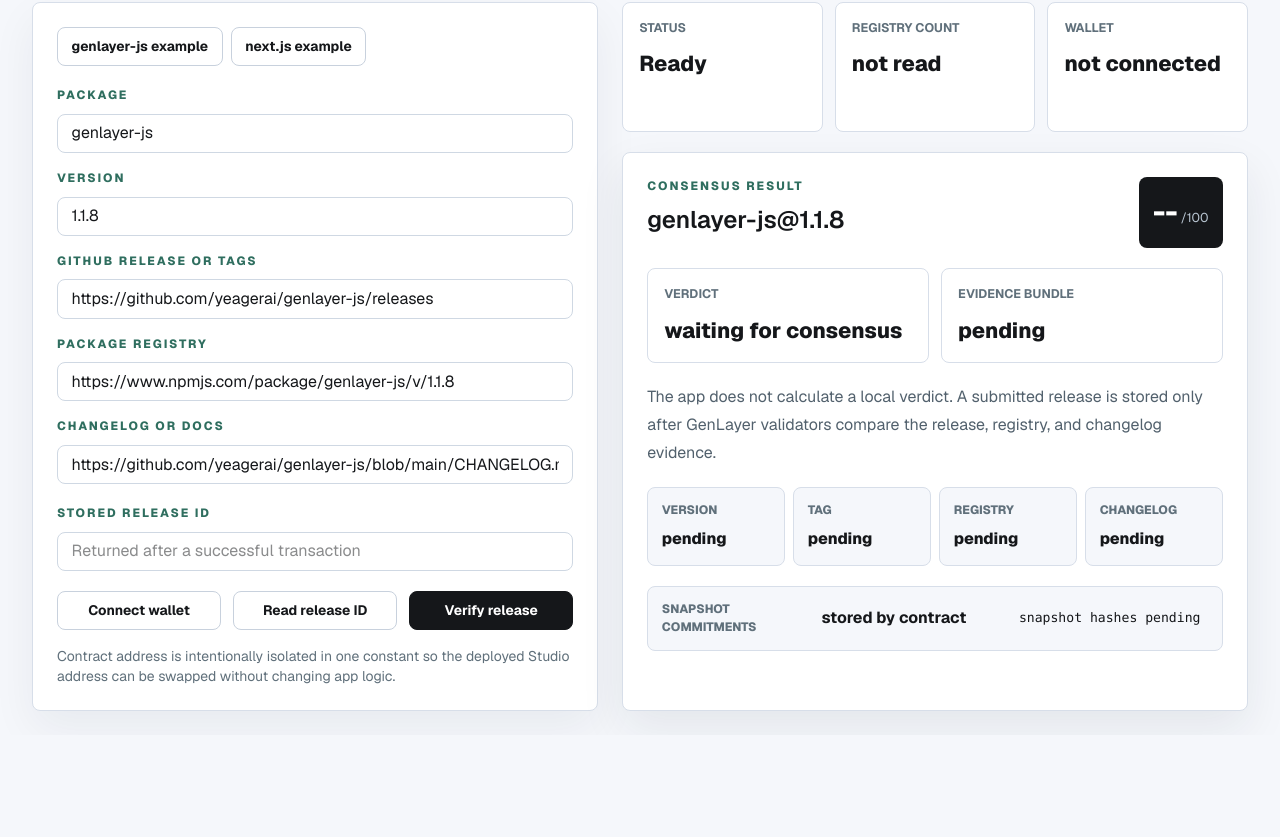
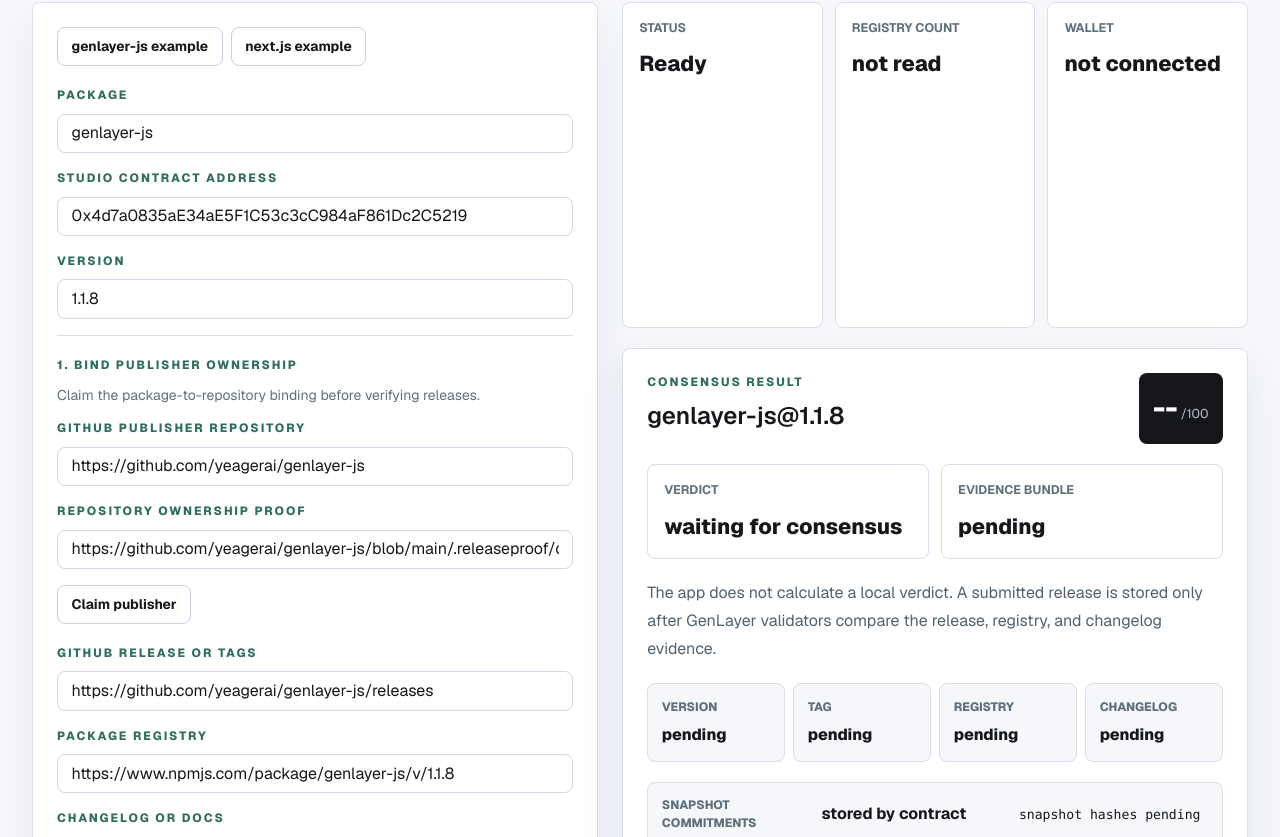
Before and after one commit to klopp78/releaseproof-genlayer, a Next.js app: page / in a window 1280 px wide. Shown: the part 603-1440 px from the top of the page. Before the commit the page ends 1338 px from the top, so only its background shows below. Built offline with nearby package versions, Linux system fonts and the light colour scheme.

Commit message:
Complete publisher claim and exact release readback flow

```diff
--- a/app/page.tsx
+++ b/app/page.tsx
@@ -2,6 +2,7 @@
 
 import { useMemo, useState } from "react";
 import {
+  claimPublisher,
   readRelease,
   readReleaseCount,
   RELEASE_PROOF_CONTRACT_ADDRESS,
@@ -135,6 +136,16 @@ export default function Home() {
   const [githubReleaseUrl, setGithubReleaseUrl] = useState(examples[0].github);
   const [registryUrl, setRegistryUrl] = useState(examples[0].registry);
   const [changelogUrl, setChangelogUrl] = useState(examples[0].changelog);
+  const [githubRepositoryUrl, setGithubRepositoryUrl] = useState(
+    "https://github.com/yeagerai/genlayer-js",
+  );
+  const [ownershipProofUrl, setOwnershipProofUrl] = useState(
+    "https://github.com/yeagerai/genlayer-js/blob/main/.releaseproof/ownership.json",
+  );
+  const [contractAddress, setContractAddress] = useState(
+    RELEASE_PROOF_CONTRACT_ADDRESS,
+  );
+  const [publisherBinding, setPublisherBinding] = useState("");
   const [walletAddress, setWalletAddress] = useState<WalletAddress | null>(
     null,
   );
@@ -190,10 +201,11 @@ export default function Home() {
     try {
       setStatus("reading");
       setMessage("");
-      const count = await readReleaseCount({ walletAddress: account });
+      const count = await readReleaseCount({ walletAddress: account, contractAddress });
       setReleaseCount(String(count));
       const storedRelease = await readRelease(releaseId.trim(), {
         walletAddress: account,
+        contractAddress,
       });
       setRecord(parseRecord(storedRelease));
       setStatus("accepted");
@@ -217,11 +229,35 @@ export default function Home() {
         githubReleaseUrl,
         registryUrl,
         changelogUrl,
+        contractAddress,
       });
       setRecord(parseRecord(result.release));
       setReleaseId(result.releaseId);
       setStatus("accepted");
       setMessage(`Consensus accepted release ID ${result.releaseId}`);
+    } catch (error) {
+      setStatus("error");
+      setMessage(error instanceof Error ? error.message : String(error));
+    }
+  }
+
+  async function submitPublisherClaim() {
+    const account = walletAddress ?? (await connectWallet());
+    if (!account) return;
+    try {
+      setStatus("submitting");
+      setMessage("");
+      const result = await claimPublisher({
+        walletAddress: account,
+        packageName,
+        githubRepositoryUrl,
+        registryUrl,
+        ownershipProofUrl,
+        contractAddress,
+      });
+      setPublisherBinding(String(result.binding));
+      setStatus("accepted");
+      setMessage(`Publisher bound as ${result.publisherIdentity}`);
     } catch (error) {
       setStatus("error");
       setMessage(error instanceof Error ? error.message : String(error));
@@ -235,6 +271,7 @@ export default function Home() {
     setGithubReleaseUrl(example.github);
     setRegistryUrl(example.registry);
     setChangelogUrl(example.changelog);
+    setGithubRepositoryUrl(example.github.replace(/\/(releases|tags).*$/, ""));
   }
 
   return (
@@ -316,6 +353,16 @@ export default function Home() {
             value={packageName}
           />
 
+          <label className="field-label" htmlFor="contract-address">
+            Studio contract address
+          </label>
+          <input
+            className="text-input mb-4 w-full"
+            id="contract-address"
+            onChange={(event) => setContractAddress(event.target.value as `0x${string}`)}
+            value={contractAddress}
+          />
+
           <label className="field-label" htmlFor="version">
             Version
           </label>
@@ -325,6 +372,34 @@ export default function Home() {
             onChange={(event) => setVersion(event.target.value)}
             value={version}
           />
+
+          <div className="mb-5 border-t border-[#d8dde8] pt-5">
+            <span className="field-label">1. Bind publisher ownership</span>
+            <p className="mb-3 text-sm leading-6 text-[#60707b]">
+              Claim the package-to-repository binding before verifying releases.
+            </p>
+            <label className="field-label" htmlFor="github-repository">
+              GitHub publisher repository
+            </label>
+            <input
+              className="text-input mb-4 w-full"
+              id="github-repository"
+              onChange={(event) => setGithubRepositoryUrl(event.target.value)}
+              value={githubRepositoryUrl}
+            />
+            <label className="field-label" htmlFor="ownership-proof">
+              Repository ownership proof
+            </label>
+            <input
+              className="text-input mb-4 w-full"
+              id="ownership-proof"
+              onChange={(event) => setOwnershipProofUrl(event.target.value)}
+              value={ownershipProofUrl}
+            />
+            <button className="action-button" onClick={submitPublisherClaim}>
+              Claim publisher
+            </button>
+          </div>
 
           <label className="field-label" htmlFor="github-release">
             GitHub release or tags
@@ -384,8 +459,8 @@ export default function Home() {
           </div>
 
           <p className="mt-4 text-sm text-[#60707b]">
-            Contract address is intentionally isolated in one constant so the
-            deployed Studio address can be swapped without changing app logic.
+            The publisher claim, release verification, and exact-record readback
+            all use the same configurable Studio contract address.
           </p>
         </div>
 
@@ -467,6 +542,7 @@ export default function Home() {
             </div>
 
             {message ? <p className="mt-4 text-sm text-[#9a3d2f]">{message}</p> : null}
+            {publisherBinding ? <p className="mt-2 break-all text-xs text-[#60707b]">{publisherBinding}</p> : null}
           </div>
         </div>
       </section>
--- a/lib/genlayer.ts
+++ b/lib/genlayer.ts
@@ -3,7 +3,8 @@ import { studionet } from "genlayer-js/chains";
 import { TransactionStatus } from "genlayer-js/types";
 
 export const RELEASE_PROOF_CONTRACT_ADDRESS =
-  "0x0000000000000000000000000000000000000000" as const;
+  (process.env.NEXT_PUBLIC_RELEASE_PROOF_CONTRACT_ADDRESS ??
+    "0x4d7a0835aE34aE5F1C53c3cC984aF861Dc2C5219") as `0x${string}`;
 
 export type WalletAddress = `0x${string}`;
 
@@ -14,6 +15,16 @@ export type ReleaseProofInput = {
   githubReleaseUrl: string;
   registryUrl: string;
   changelogUrl: string;
+  contractAddress?: `0x${string}`;
+};
+
+export type PublisherClaimInput = {
+  walletAddress: WalletAddress;
+  packageName: string;
+  githubRepositoryUrl: string;
+  registryUrl: string;
+  ownershipProofUrl: string;
+  contractAddress?: `0x${string}`;
 };
 
 export type ChainReadOptions = {
@@ -59,6 +70,51 @@ export async function readRelease(
   });
 }
 
+export async function readPublisherBinding(
+  publisherIdentity: string,
+  options: ChainReadOptions = {},
+) {
+  const client = createReleaseProofClient(options.walletAddress);
+  return client.readContract({
+    address: releaseProofAddress(options.contractAddress),
+    functionName: "get_publisher_binding",
+    args: [publisherIdentity],
+    jsonSafeReturn: true,
+    leaderOnly: true,
+  });
+}
+
+export async function claimPublisher({
+  walletAddress,
+  packageName,
+  githubRepositoryUrl,
+  registryUrl,
+  ownershipProofUrl,
+  contractAddress,
+}: PublisherClaimInput) {
+  const client = createReleaseProofClient(walletAddress);
+  await client.connect("studionet");
+  const address = releaseProofAddress(contractAddress);
+  const hash = await client.writeContract({
+    address,
+    functionName: "claim_publisher",
+    args: [packageName, githubRepositoryUrl, registryUrl, ownershipProofUrl],
+    value: BigInt(0),
+    leaderOnly: false,
+  });
+  const receipt = await client.waitForTransactionReceipt({
+    hash,
+    status: TransactionStatus.ACCEPTED,
+    fullTransaction: true,
+  });
+  const publisherIdentity = publisherIdentityFromReceipt(receipt);
+  const binding = await readPublisherBinding(publisherIdentity, {
+    walletAddress,
+    contractAddress: address,
+  });
+  return { hash, receipt, publisherIdentity, binding };
+}
+
 export async function submitReleaseProof({
   walletAddress,
   packageName,
@@ -66,12 +122,14 @@ export async function submitReleaseProof({
   githubReleaseUrl,
   registryUrl,
   changelogUrl,
+  contractAddress,
 }: ReleaseProofInput) {
   const client = createReleaseProofClient(walletAddress);
   await client.connect("studionet");
+  const address = releaseProofAddress(contractAddress);
 
   const hash = await client.writeContract({
-    address: RELEASE_PROOF_CONTRACT_ADDRESS,
+    address,
     functionName: "verify_release",
     args: [
       packageName,
@@ -93,9 +151,21 @@ export async function submitReleaseProof({
   const releaseId = releaseIdFromReceipt(receipt);
   const release = await readRelease(releaseId, {
     walletAddress,
+    contractAddress: address,
   });
 
   return { hash, receipt, releaseId, release };
+}
+
+function publisherIdentityFromReceipt(receipt: unknown): string {
+  const candidates = collectStrings(receipt);
+  const publisher = candidates
+    .map((value) => value.match(/github:[a-z0-9_.-]+\/[a-z0-9_.-]+/)?.[0])
+    .find((value): value is string => Boolean(value));
+  if (!publisher) {
+    throw new Error("Accepted publisher claim did not return an identity.");
+  }
+  return publisher;
 }
 
 function releaseIdFromReceipt(receipt: unknown): string {
--- a/package.json
+++ b/package.json
@@ -12,6 +12,7 @@
     "test": "npm run build",
     "lint": "eslint . --ignore-pattern dist --ignore-pattern .next",
     "contract:check": "node scripts/check-contract.mjs",
+    "flow:check": "node scripts/check-full-flow.mjs",
     "db:generate": "drizzle-kit generate"
   },
   "dependencies": {
--- /dev/null
+++ b/scripts/check-full-flow.mjs
@@ -0,0 +1,31 @@
+import { readFile } from "node:fs/promises";
+import { resolve } from "node:path";
+
+const root = resolve(import.meta.dirname, "..");
+const client = await readFile(resolve(root, "lib/genlayer.ts"), "utf8");
+const page = await readFile(resolve(root, "app/page.tsx"), "utf8");
+
+for (const required of [
+  "function claimPublisher",
+  "function readPublisherBinding",
+  "function submitReleaseProof",
+  "function releaseIdFromReceipt",
+  "readRelease(releaseId",
+  "function publisherIdentityFromReceipt",
+  "claim_publisher",
+  "verify_release",
+]) {
+  if (!client.includes(required)) throw new Error(`Missing client flow step: ${required}`);
+}
+
+for (const required of [
+  "submitPublisherClaim",
+  "Claim publisher",
+  "contractAddress",
+  "submitRelease",
+  "Read release ID",
+]) {
+  if (!page.includes(required)) throw new Error(`Missing UI flow step: ${required}`);
+}
+
+console.log("ReleaseProof full two-step client flow check passed");
```
Also changed, not shown: 1 other file (tests, documents, lock files or other folders).
